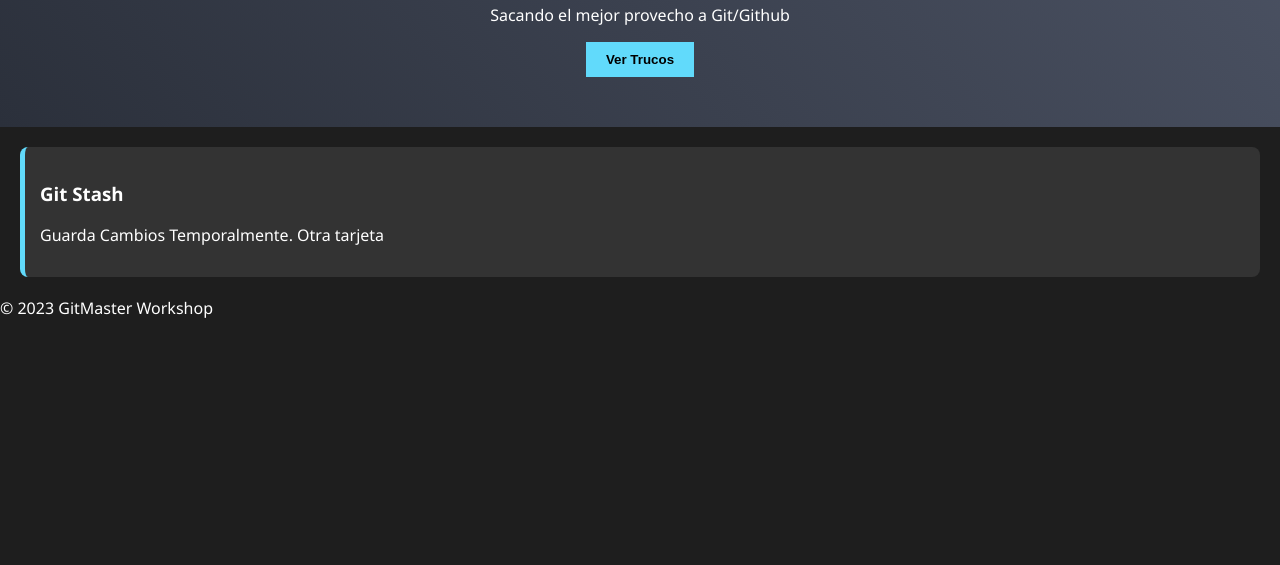
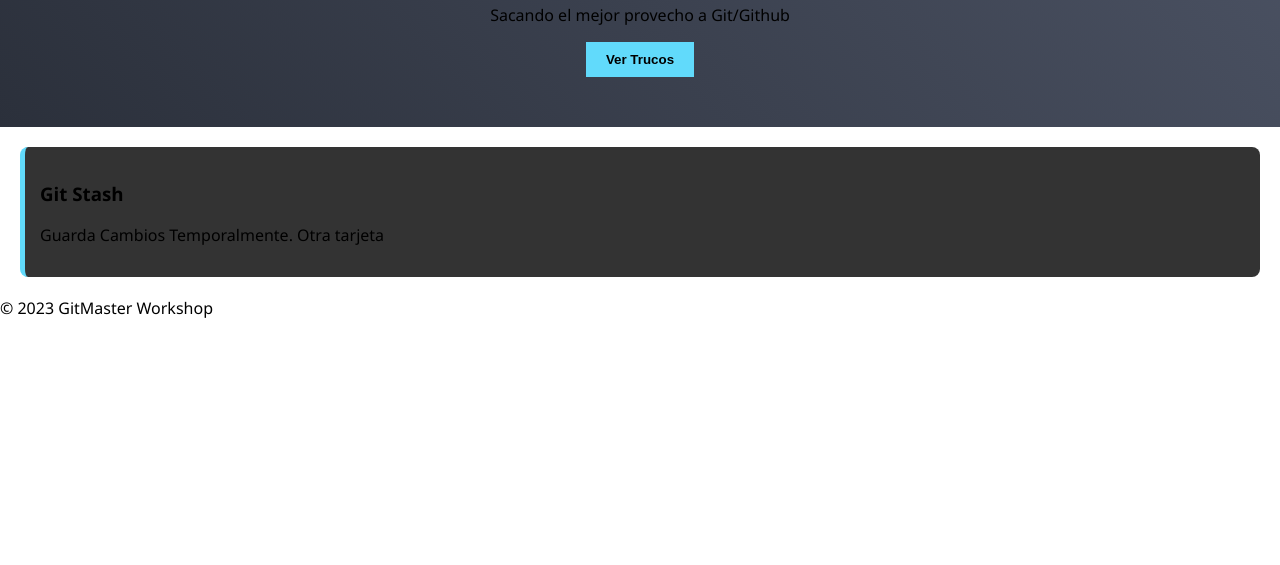
Before and after one commit to Alb3rtoGitHub/git-vida-real, a plain HTML site: page index.html in a window 1280 px wide. Shown: the part 235-800 px from the top of the page. Drawn offline with Linux system fonts and the light colour scheme.

Commit message:
Feat: Theme Light

```diff
--- a/style.css
+++ b/style.css
@@ -1,8 +1,8 @@
 body {
     font-family: 'Segoe UI', sans-serif;
     margin: 0;
-    background-color: #1e1e1e;
-    color: #fff;
+    background-color: #ffffff;
+    color: #000;
 }
 
 nav {
```
